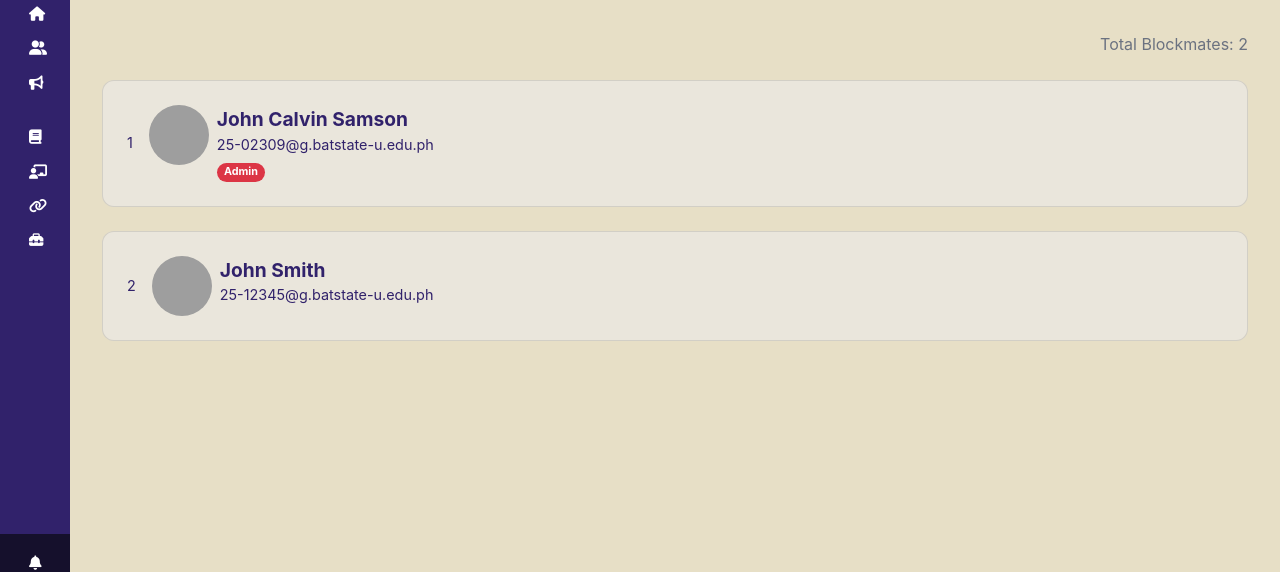
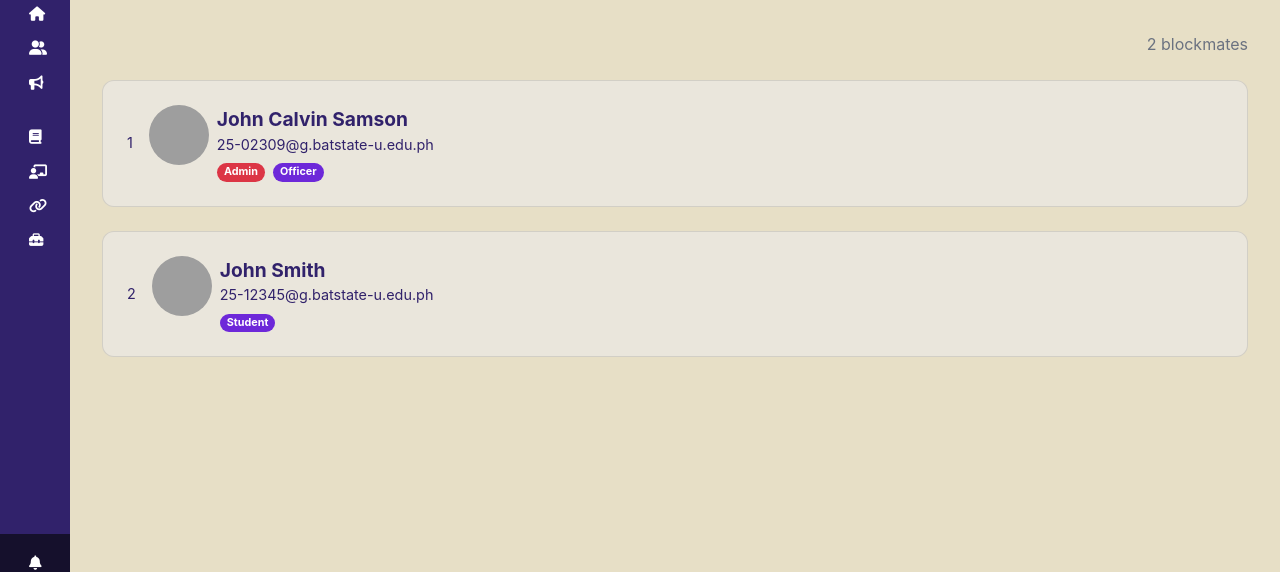
Before and after one commit to notvyn/BlockHub_Web, a Flask app: page /blockmates in a window 1280 px wide. Shown: the part 91-663 px from the top of the page. Run offline with Flask 3, Linux system fonts and the light colour scheme; a user stored in the database is signed in; some libraries are stand-ins or nearby versions; some web fonts are replaced; grey boxes are pictures that could not be loaded.

Commit message:
Added role badge and admin badge to profile, blockmates, and blockmate page

```diff
--- a/app/templates/blockmate.html
+++ b/app/templates/blockmate.html
@@ -18,6 +18,10 @@
                     <div class="fw-bold m-0" style="color: var(--text-dark); font-size: 1.2rem;">{{blockmate.name}}</div>
                     <div class="small mb-2">{{blockmate.email}}</div>
                     <div class="d-flex flex-wrap gap-2 mb-3">
+                        {% if blockmate.is_admin %}
+                            <div class="badge rounded-pill bg-danger">Admin</div>
+                        {% endif %}
+                        <span class="badge rounded-pill" style="background-color: var(--accent-purple);">{{ blockmate.role }}</span>
                         {% for tag in blockmate.tags %}
 
                             <!-- Set a default color -->
--- a/app/templates/blockmates.html
+++ b/app/templates/blockmates.html
@@ -11,7 +11,7 @@
 {% block extra_header %}
 <div class="d-flex flex-row-reverse justify-content-start align-items-center gap-3">
     <div style="color: var(--text-muted);">
-        Total Blockmates: <span id="deadline-page-total-count" style="transition: all 0.3s ease;">{{ students|length }}</span>
+        <span id="deadline-page-total-count" style="transition: all 0.3s ease;">{{ students|length }}</span> blockmates
     </div>
 </div>
 {% endblock %}
@@ -31,6 +31,7 @@
                             {% if student.is_admin %}
                                 <div class="badge rounded-pill bg-danger">Admin</div>
                             {% endif %}
+                            <span class="badge rounded-pill" style="background-color: var(--accent-purple);">{{ student.role }}</span>
                             {% for tag in student.tags %}
 
                                 <!-- Set a default color -->
--- a/app/templates/profile.html
+++ b/app/templates/profile.html
@@ -57,6 +57,7 @@
                             <h3 class="fw-bold mb-1 user-name">{{ current_user.name }}</h3>
                             <p class="small user-email">{{ current_user.email }}</p>
                             <div class="d-flex flex-wrap gap-2">
+                                <span class="badge rounded-pill" style="background-color: var(--accent-purple);">{{ current_user.role }}</span>
                                 {% for tag in current_user.tags %}
 
                                     <!-- Set a default color -->
```
Also changed, not shown: README.md, instance/blockhub.db.
